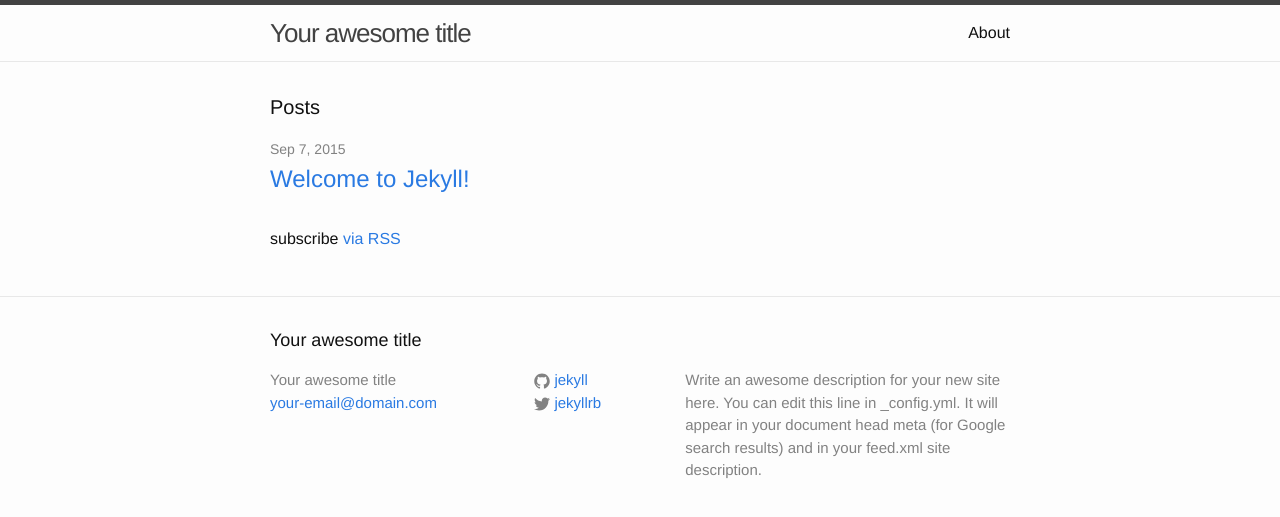
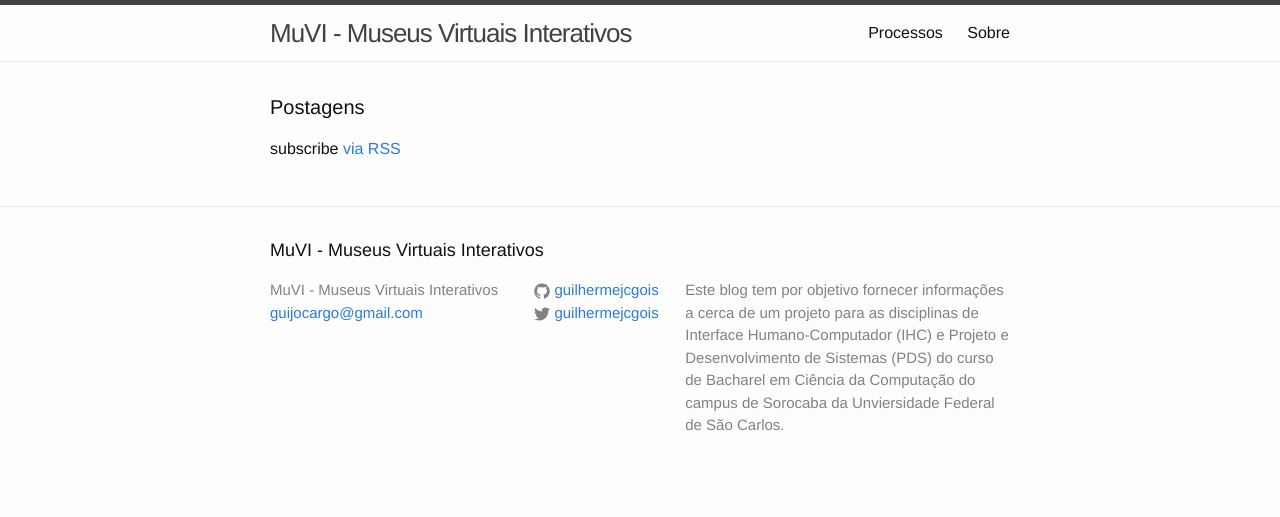
Before and after one commit to guilhermejcgois/MUVI, a Jekyll site: the page built from index.html, in a window 1280 px wide. Shown: the top 517 px of the page. Built offline with Jekyll 4.4.1, drawn with Linux system fonts in a browser that asks for light colours.

Commit message:
Agora vai

```diff
--- a/_config.yml
+++ b/_config.yml
@@ -1,14 +1,15 @@
 # Site settings
-title: Your awesome title
-email: your-email@domain.com
+title: MuVI - Museus Virtuais Interativos
+email: guijocargo@gmail.com
 description: > # this means to ignore newlines until "baseurl:"
-  Write an awesome description for your new site here. You can edit this
-  line in _config.yml. It will appear in your document head meta (for
-  Google search results) and in your feed.xml site description.
+  Este blog tem por objetivo fornecer informações a cerca de um projeto para
+  as disciplinas de Interface Humano-Computador (IHC) e Projeto e
+  Desenvolvimento de Sistemas (PDS) do curso de Bacharel em Ciência da
+  Computação do campus de Sorocaba da Unviersidade Federal de São Carlos.
 baseurl: "" # the subpath of your site, e.g. /blog/
-url: "http://yourdomain.com" # the base hostname & protocol for your site
-twitter_username: jekyllrb
-github_username:  jekyll
+url: "http://guilhermejcgois.github.io/MUVI/" # the base hostname & protocol for your site
+twitter_username: guilhermejcgois
+github_username:  guilhermejcgois
 
 # Build settings
 markdown: kramdown
--- a/index.html
+++ b/index.html
@@ -4,7 +4,7 @@ layout: default
 
 <div class="home">
 
-  <h1 class="page-heading">Posts</h1>
+  <h1 class="page-heading">Postagens</h1>
 
   <ul class="post-list">
     {% for post in site.posts %}
```
Also changed, not shown: _posts/2015-09-07-welcome-to-jekyll.markdown (deleted, +0 -25 lines), about.md (deleted, +0 -11 lines), processos.md (added, +41 -0 lines), sobre.md (added, +18 -0 lines).
